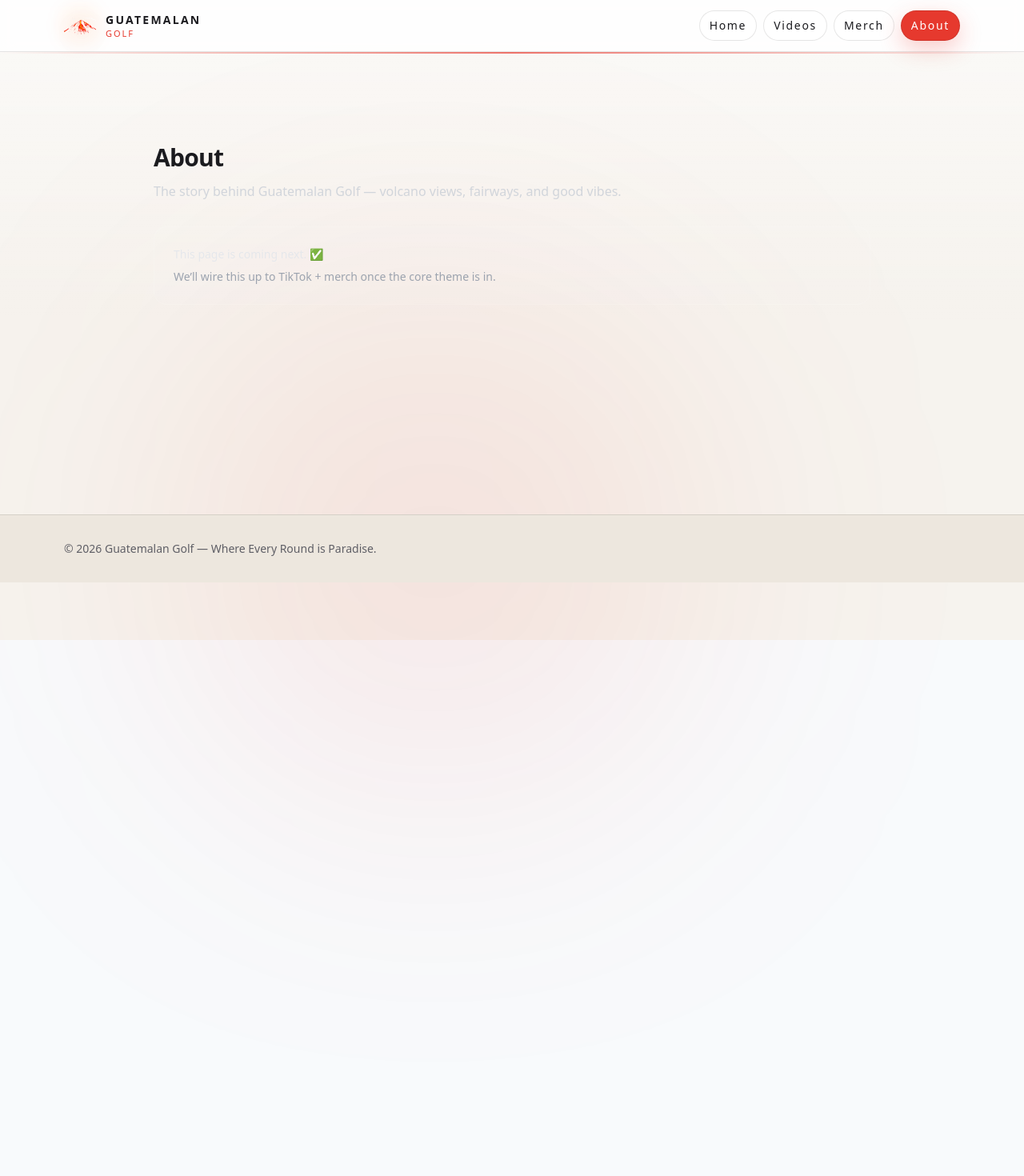
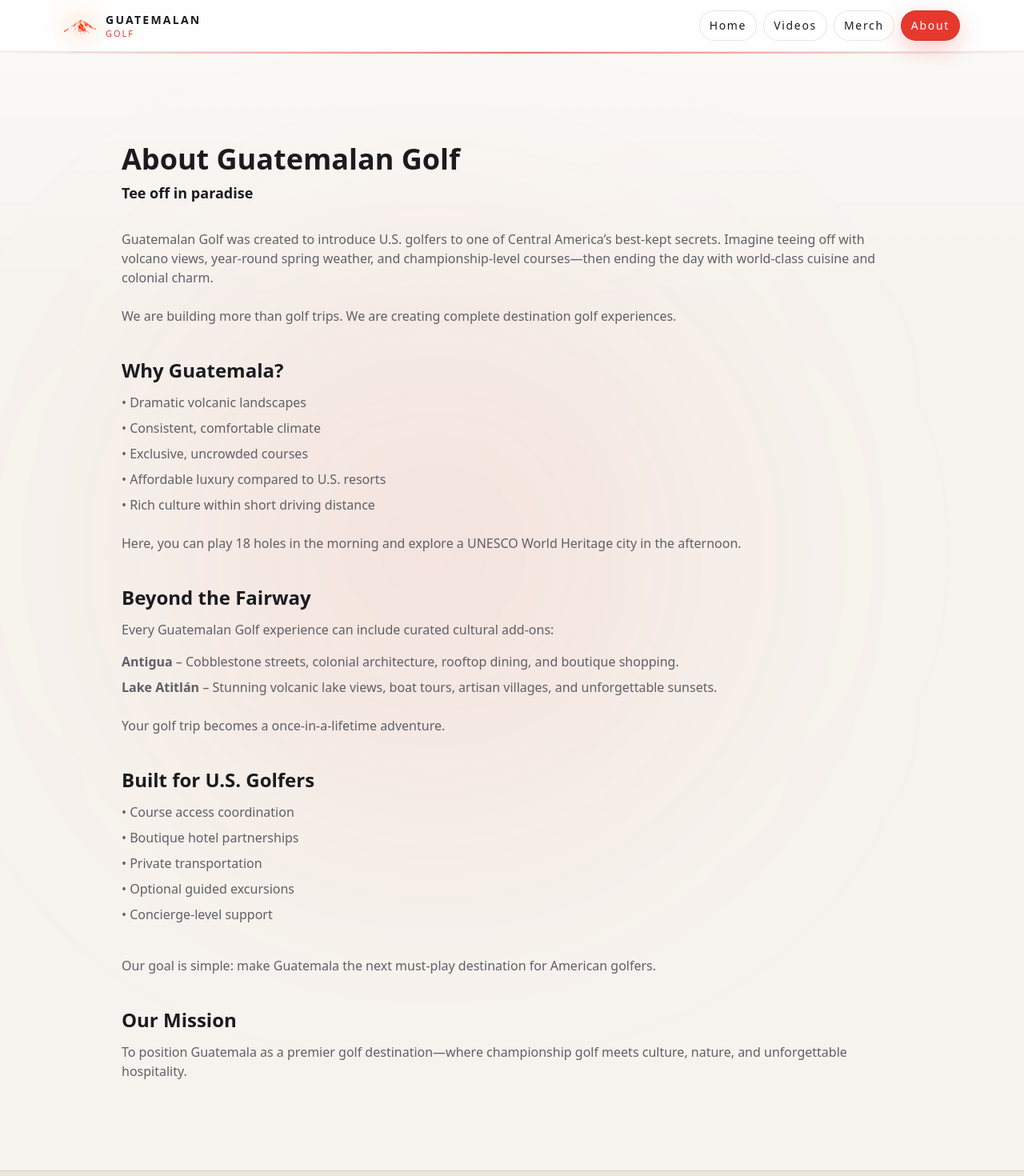
Before and after one commit to N1c0man/guatemalangolf, a React (Create React App) app: page /about in a window 1280 px wide. Shown: the top 1470 px of the page at 80% size. Before the commit the page ends 800 px from the top, so only its background shows below. Built offline with nearby package versions, Linux system fonts and the light colour scheme.

Commit message:
about ua page updated

```diff
--- a/src/App.js
+++ b/src/App.js
@@ -10,6 +10,7 @@ import MainLayout from "./layouts/MainLayout";
 // Pages
 import Videos from "./pages/Videos";
 import Home from "./pages/Home";
+import About from "./pages/About";
 
 // Simple placeholder pages so the build never fails while we rebuild
 function Placeholder({ title, subtitle }) {
@@ -55,13 +56,7 @@ export default function App() {
               />
             }
           />
-          <Route
-            path="/about"
-            element={
-              <Placeholder
-                title="About"
-                subtitle="The story behind Guatemalan Golf — volcano views, fairways, and good vibes."
-              />
+          <Route path="/about" element={<About />} />
             }
           />
           <Route
--- /dev/null
+++ b/src/pages/About.jsx
@@ -0,0 +1,94 @@
+// src/pages/About.jsx
+import React from "react";
+
+export default function About() {
+  return (
+    <section className="max-w-5xl mx-auto px-6 py-16">
+      <h1 className="text-4xl font-bold text-gg-ink mb-2">
+        About Guatemalan Golf
+      </h1>
+
+      <p className="text-lg font-semibold text-gg-ink mb-8">
+        Tee off in paradise
+      </p>
+
+      <p className="text-gg-muted mb-6">
+        Guatemalan Golf was created to introduce U.S. golfers to one of
+        Central America’s best-kept secrets. Imagine teeing off with volcano
+        views, year-round spring weather, and championship-level courses—then
+        ending the day with world-class cuisine and colonial charm.
+      </p>
+
+      <p className="text-gg-muted mb-10">
+        We are building more than golf trips. We are creating complete
+        destination golf experiences.
+      </p>
+
+      <h2 className="text-2xl font-semibold text-gg-ink mb-3">
+        Why Guatemala?
+      </h2>
+
+      <ul className="space-y-2 text-gg-muted mb-6">
+        <li>• Dramatic volcanic landscapes</li>
+        <li>• Consistent, comfortable climate</li>
+        <li>• Exclusive, uncrowded courses</li>
+        <li>• Affordable luxury compared to U.S. resorts</li>
+        <li>• Rich culture within short driving distance</li>
+      </ul>
+
+      <p className="text-gg-muted mb-10">
+        Here, you can play 18 holes in the morning and explore a UNESCO World
+        Heritage city in the afternoon.
+      </p>
+
+      <h2 className="text-2xl font-semibold text-gg-ink mb-3">
+        Beyond the Fairway
+      </h2>
+
+      <p className="text-gg-muted mb-4">
+        Every Guatemalan Golf experience can include curated cultural
+        add-ons:
+      </p>
+
+      <p className="text-gg-muted mb-2">
+        <strong>Antigua</strong> – Cobblestone streets, colonial architecture,
+        rooftop dining, and boutique shopping.
+      </p>
+
+      <p className="text-gg-muted mb-6">
+        <strong>Lake Atitlán</strong> – Stunning volcanic lake views, boat
+        tours, artisan villages, and unforgettable sunsets.
+      </p>
+
+      <p className="text-gg-muted mb-10">
+        Your golf trip becomes a once-in-a-lifetime adventure.
+      </p>
+
+      <h2 className="text-2xl font-semibold text-gg-ink mb-3">
+        Built for U.S. Golfers
+      </h2>
+
+      <ul className="space-y-2 text-gg-muted mb-10">
+        <li>• Course access coordination</li>
+        <li>• Boutique hotel partnerships</li>
+        <li>• Private transportation</li>
+        <li>• Optional guided excursions</li>
+        <li>• Concierge-level support</li>
+      </ul>
+
+      <p className="text-gg-muted mb-10">
+        Our goal is simple: make Guatemala the next must-play destination
+        for American golfers.
+      </p>
+
+      <h2 className="text-2xl font-semibold text-gg-ink mb-3">
+        Our Mission
+      </h2>
+
+      <p className="text-gg-muted">
+        To position Guatemala as a premier golf destination—where championship
+        golf meets culture, nature, and unforgettable hospitality.
+      </p>
+    </section>
+  );
+}
```
